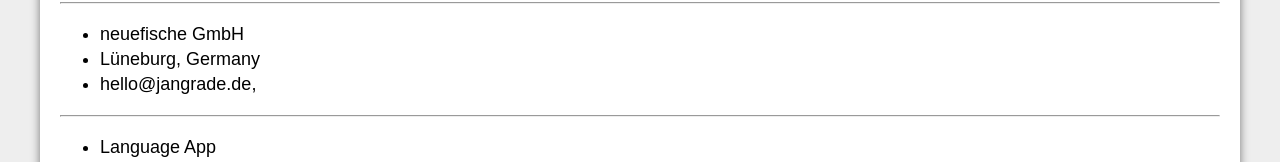
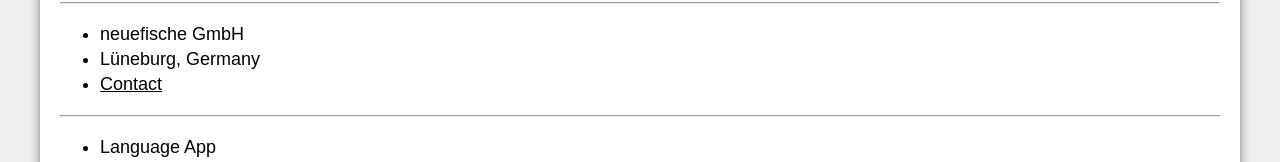
Before and after one commit to evabrinkmann/capstone-project, a React (Create React App) app: page / in a window 1280 px wide. Shown: the part 504-666 px from the top of the page. Built offline with nearby package versions, Linux system fonts and the light colour scheme.

Commit message:
Link to Email Adresses

```diff
--- a/src/App.js
+++ b/src/App.js
@@ -18,7 +18,9 @@ export default function App() {
           <ul>
             <li>{user.company}</li>
             <li>{user.country}</li>
-            <li>{user.email}</li>
+            <li>
+              <a href={`mailto:${user.email}`}>Contact</a>
+            </li>
           </ul>
           <hr />
           <ul>
@@ -52,7 +54,6 @@ const ProfileCard = styled.section`
   }
 
   a {
-    text-decoration: none;
     color: black;
   }
 
```
